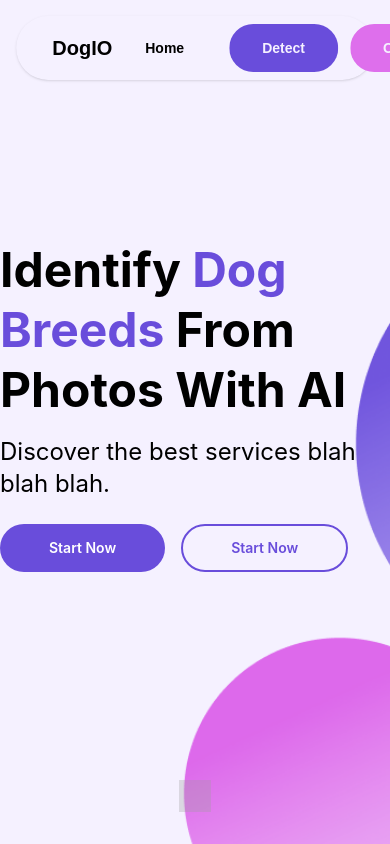
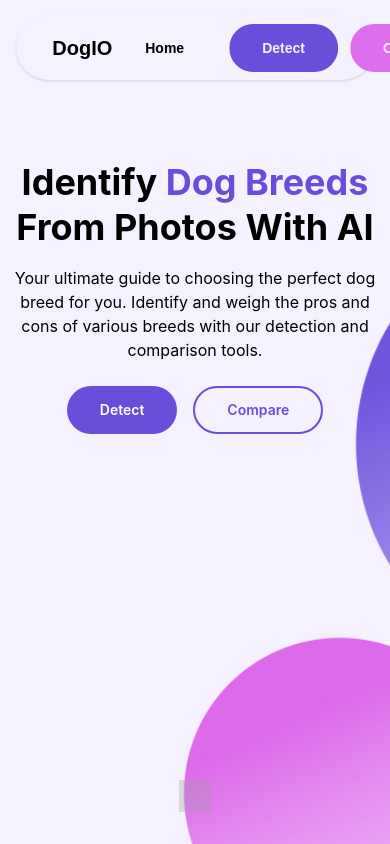
Before and after one commit to Rukun-Aaron/Dog_breeds, a React (Create React App) app in the folder frontend2/: page / in a window 390 px wide. Built offline with nearby package versions, Linux system fonts and the light colour scheme; grey boxes are pictures that could not be loaded; what tailwindcss-animated would draw is missing.

Commit message:
homepage responsiveness

```diff
--- a/frontend2/src/components/Homepage.jsx
+++ b/frontend2/src/components/Homepage.jsx
@@ -1,120 +1,113 @@
 import React from 'react';
-import { useLocation, useNavigate } from 'react-router-dom';
+import { useNavigate } from 'react-router-dom';
 import Navbar from './NavBar';
 
 function Homepage() {
-
   const navigate = useNavigate();
 
   return (
-    <div className="w-full h-full flex flex-col items-center relative z-0">
+    <div className="w-full flex flex-col items-center relative">
       {/* Section 1: Blue background with a dog image */}
       <div className="w-full min-h-screen bg-white relative">
         <div
           className="text-black w-full h-full relative"
           style={{
             backgroundImage: `url('/bg2.png')`,
+            backgroundPosition: 'center',
+            minHeight: '100vh',
             backgroundSize: 'cover',
-            backgroundPosition: 'center',
-            height: '100vh',
           }}
         >
           <div className="pt-4"><Navbar/></div>
           <div className="max-w-5xl mx-auto flex flex-col md:flex-row items-center justify-between relative">
-            <div className="md:w-3/5 mt-40">
-              <h1 className="text-5xl font-bold mb-4 leading-tight">Identify <span className="text-[#694DDB]">Dog Breeds</span> From Photos With AI</h1>
-              <p className="text-2xl mb-6">
-                Discover the best services blah blah blah.
+            <div className="md:w-3/5 mt-20 md:mt-40 text-center md:text-left">
+              <h1 className="text-4xl md:text-5xl font-bold mb-4 leading-tight">
+                Identify <span className="text-[#694DDB]">Dog Breeds</span> From Photos With AI
+              </h1>
+              <p className="text-base md:text-lg mb-6">
+                Your ultimate guide to choosing the perfect dog breed for you. Identify and weigh the pros and cons of various breeds with our detection and comparison tools.
               </p>
-              <button onClick={() => navigate('/detection')} className="btn btn-ghost bg-[#694DDB] text-white px-12 py-3 mr-4 rounded-full">
-                Start Now
+              <button
+                onClick={() => navigate('/detection')}
+                className="btn btn-ghost bg-[#694DDB] text-white px-8 md:px-12 py-3 mr-4 rounded-full"
+              >
+                Detect
               </button>
-              <button onClick={() => navigate('/detection')} className="btn btn-ghost border-[#694DDB] border-2 text-[#694DDB] px-12 py-3 rounded-full">
-                Start Now
+              <button
+                onClick={() => navigate('/compare')}
+                className="btn btn-ghost border-[#694DDB] border-2 text-[#694DDB] px-8 md:px-12 py-3 rounded-full"
+              >
+                Compare
               </button>
             </div>
           </div>
         </div>
         <div className="absolute bottom-8 left-1/2 transform -translate-x-1/2">
-            {/* <div className="w-0 h-0 border-t-4 border-r-4 border-transparent border-dashed border-gray-500 transform rotate-45"></div> */}
-            <img
-              alt="logo"
-              src="/arrow.ico"
-              className="h-8 w-8 opacity-30"
-            />
+          <img alt="logo" src="/arrow.ico" className="h-8 w-8 opacity-30" />
         </div>
       </div>
 
       {/* Section 2: Details */}
       <div className="w-full min-h-screen bg-[#F7F8FF] flex flex-col items-center">
-        <h1 className="text-4xl font-bold mb-2 text-center mt-24">Can’t Decide On A New <span className="text-[#694DDB]">Furry Friend?</span></h1>
-        <h2 className="text-xl mb-6 text-center">Our dog breed identification interface helps users decide on a new breed personalised to their preferences.</h2>
+        <h1 className="text-4xl md:text-4xl font-bold mb-2 text-center mt-24">
+          Can’t Decide On A New <span className="text-[#694DDB]">Furry Friend?</span>
+        </h1>
+        <h2 className="text-lg md:text-xl mb-8 text-center md:w-2/3">
+          Our dog breed identification interface helps users decide on a new breed personalized to
+          their preferences.
+        </h2>
 
         {/* Left and Right Division */}
-        <div className="w-full flex items-center justify-center md:w-2/3 gap-10">
+        <div className="md:w-2/3 w-full mb-16 flex flex-col md:flex-row items-center justify-center gap-10">
           {/* Left side */}
-          <div className="w-1/2 p-8 relative">
+          <div className="w-full flex justify-center md:w-1/2 mt-4 p-4 md:p-8 relative">
             <img
-            alt="bernese-mountain-dog"
-            src={process.env.PUBLIC_URL+"/bernese-mountain-dog.jpg"}
-            style={{ borderRadius: '28px' }}
+              alt="bernese-mountain-dog"
+              src={process.env.PUBLIC_URL + '/bernese-mountain-dog.jpg'}
+              className="w-full rounded-3xl md:max-w-lg"
             />
-            <div className="absolute bottom-0 right-0 w-1/2 h-1/2" >
+            <div className="absolute bottom-0 right-0 w-1/2 h-1/2">
               <img
-                  alt="second-dog-image"
-                  src={process.env.PUBLIC_URL+"/stats.png"}
-                  style={{ borderRadius: '28px', boxShadow: '0 4px 16px rgba(0, 0, 0, 0.2)' }}
+                alt="second-dog-image"
+                src={process.env.PUBLIC_URL + '/stats.png'}
+                className="w-full rounded-3xl md:max-w-xs shadow-md"
               />
             </div>
           </div>
 
+
           {/* Right side */}
-          <div className="w-1/2 p-8">
-            <h2 className="text-3xl mb-8">How to identify a dog's breed?</h2>
-            <div className="w-full h-full flex items-center">
-              <ul className="list-none p-0">
-                  <li className="flex items-center mb-6">
-                  <div className="rounded-full bg-[#FFA55B] text-white w-8 h-8 flex items-center justify-center mr-6">
-                      1
-                  </div>
-                  <div className="text-lg">
-                      Navigate to 'Start Now'
-                  </div>
-                  </li>
-                  <li className="flex items-center mb-6">
-                  <div className="rounded-full bg-[#FFA55B] text-white w-8 h-8 flex items-center justify-center mr-6">
-                      2
-                  </div>
-                  <div className="text-lg">
-                      Upload your dog images, our AI will identify the breed
-                  </div>
-                  </li>
-                  <li className="flex items-center mb-6">
-                  <div className="rounded-full bg-[#FFA55B] text-white w-8 h-8 flex items-center justify-center mr-6">
-                      3
-                  </div>
-                  <div className="text-lg">
-                      Download results to your local device
-                  </div>
-                  </li>
-              </ul>
+          <div className="w-full md:w-1/2 p-4 md:p-8">
+            <h2 className="text-2xl md:text-3xl mb-8">How to identify a dog's breed?</h2>
+            <div className="flex flex-col space-y-6">
+              <div className="flex items-center">
+                <div className="rounded-full bg-[#FFA55B] text-white w-8 h-8 flex items-center justify-center mr-4">
+                  1
+                </div>
+                <div className="text-lg">Navigate to 'Start Now'</div>
+              </div>
+              <div className="flex items-center">
+                <div className="rounded-full bg-[#FFA55B] text-white w-8 h-8 flex items-center justify-center mr-4">
+                  2
+                </div>
+                <div className="text-lg">Upload your dog images, our AI will identify the breed</div>
+              </div>
+              <div className="flex items-center">
+                <div className="rounded-full bg-[#FFA55B] text-white w-8 h-8 flex items-center justify-center mr-4">
+                  3
+                </div>
+                <div className="text-lg">Download results to your local device</div>
+              </div>
             </div>
-            <button onClick={() => navigate('/detection')} className="btn btn-ghost shadow-md bg-[#694DDB] text-white px-12 py-3 rounded-full mt-4">
-            Start Now
+            <button
+              onClick={() => navigate('/detection')}
+              className="btn btn-ghost shadow-md bg-[#694DDB] text-white px-8 md:px-12 py-3 rounded-full mt-8"
+            >
+              Start Now
             </button>
           </div>
         </div>
       </div>
-
-        {/* Footer */}
-        {/* <div className="w-full min-h-30 bg-blue-300 clip-path-[polygon(0 0, 100% 0, 100% 80%, 0 100%)]"
-            style={{
-                backgroundImage: `url('/footerbg.png')`,
-                backgroundSize: 'cover',
-                backgroundPosition: 'center',
-                height: '20vh',
-            }}
-        ></div> */}
     </div>
   );
 }
--- a/frontend2/src/pages/ImageUploadNew.jsx
+++ b/frontend2/src/pages/ImageUploadNew.jsx
@@ -201,10 +201,10 @@ const ImageUploadNew = () => {
           accept="image/png, image/jpeg, image/webp"
         />
         <div
-          className={`bg-[#F5F1FF] h-full mb-12 dark:border-neutral-100 transition-all cursor-pointer card w-10/12 border-2 border-dashed rounded-3xl border-[#694DDB] ${images.length > 0
+          className={`bg-[#E4D9FF] h-full mb-12 dark:border-neutral-100 transition-all cursor-pointer card w-10/12 border-2 border-dashed rounded-3xl border-[#694DDB] ${images.length > 0
             ? 'flex flex-col sm:flex-row justify-around items-center p-4'
             : 'aspect-video flex items-center justify-center p-4'
-            } ${isDraggingOver ? 'bg-[#E4D9FF] dark:bg-green-800' : 'bg-transparent'}`}
+            } ${isDraggingOver ? 'bg-[#E4D9FF]' : 'bg-[#F5F1FF]'}`}
           onClick={handleClick}
           onDragOver={handleDragOver}
           onDragEnter={handleDragEnter}
```
